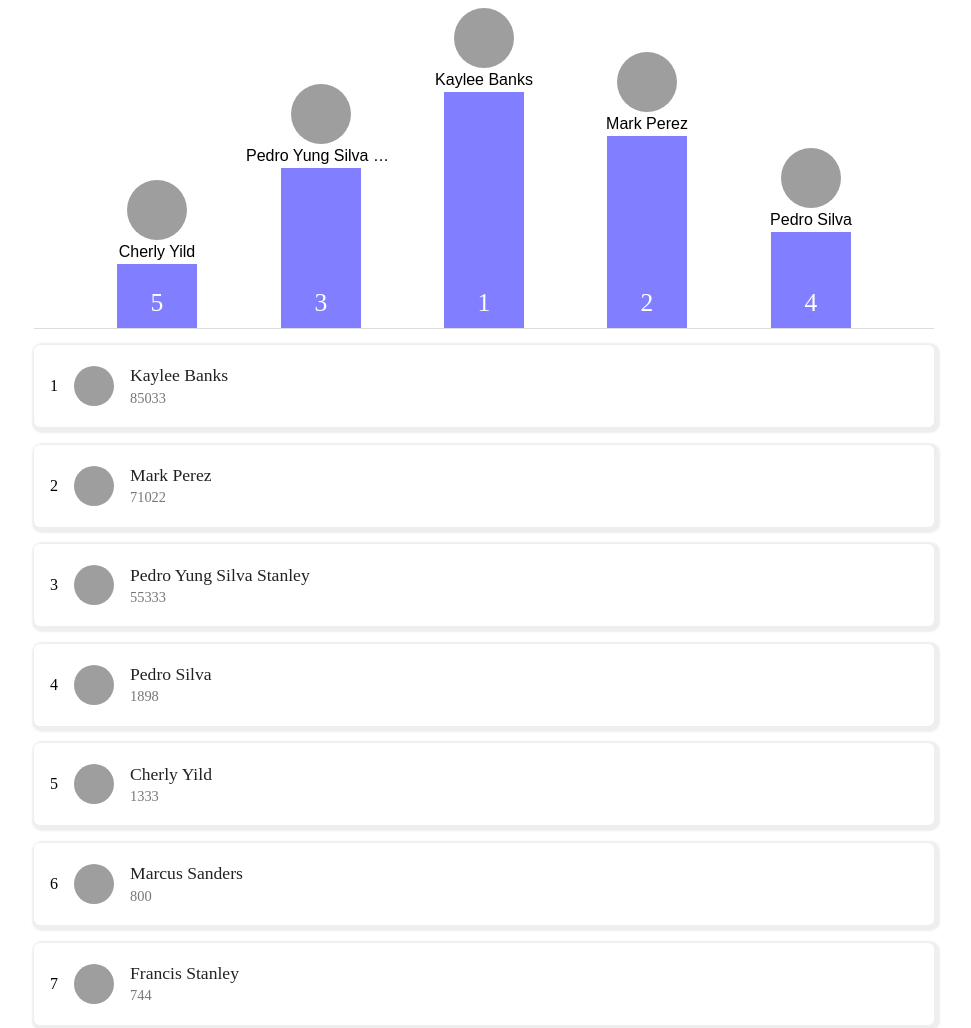
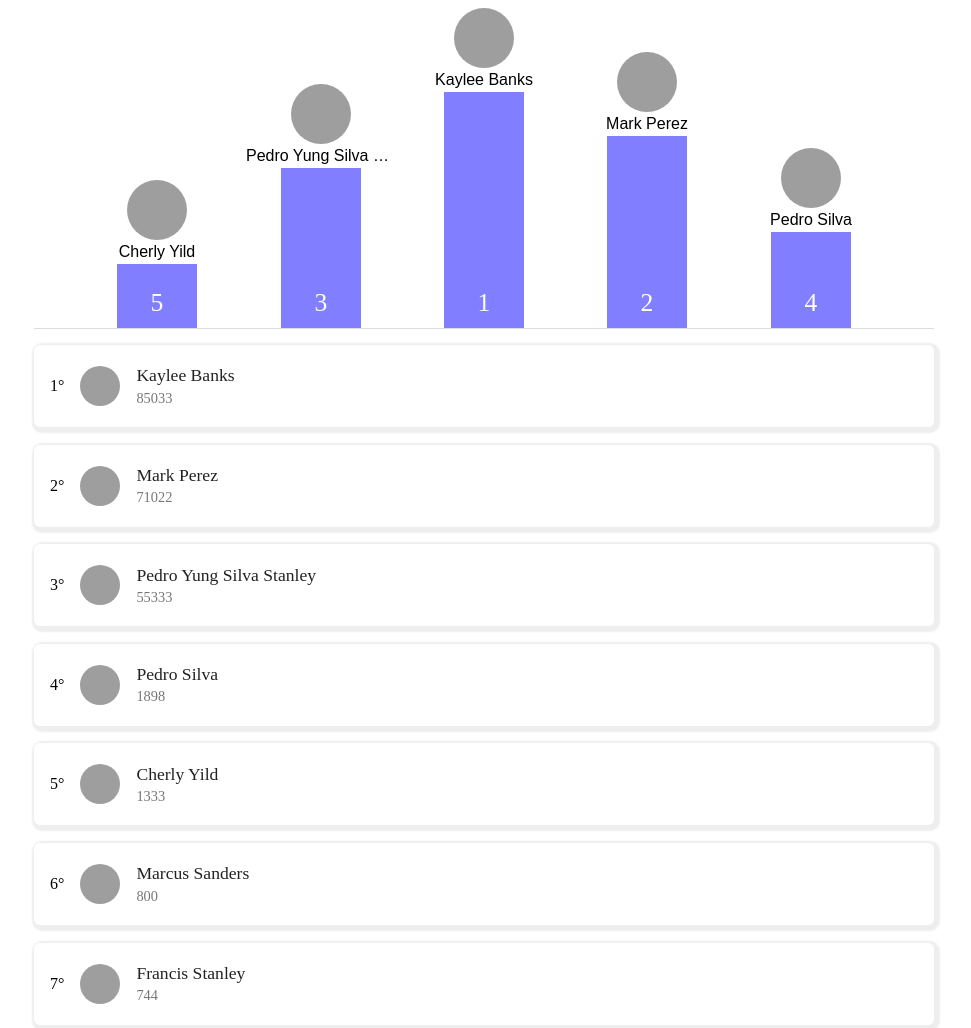
Before and after one commit to pvictorf/vanillajs_podium, a website built with Vite: page index.html in a window 1280 px wide. Shown: the top 1028 px of the page, without its empty margins (156-1127 px from the left). Built offline with nearby package versions, Linux system fonts and the light colour scheme; grey boxes are pictures that could not be loaded.

Commit message:
Order Json

```diff
--- a/assets/css/podium.css
+++ b/assets/css/podium.css
@@ -112,7 +112,7 @@
 
 /* Animations */
  .scale-in-ver-bottom {
-	animation: scale-in-ver-bottom 1.1s cubic-bezier(0.250, 0.460, 0.450, 0.940) both;
+	animation: scale-in-ver-bottom 1s cubic-bezier(0.250, 0.460, 0.450, 0.940) both;
 }
 
  @keyframes scale-in-ver-bottom {
--- a/assets/js/podium.js
+++ b/assets/js/podium.js
@@ -5,6 +5,20 @@ export async function fetchPodium() {
   const json = await res.json()
 
   return json;
+}
+
+
+export function draw(json) {
+  const data = json.sort((a, b) => a.position - b.position)
+
+  const podiumRender = $$('#podium-render')
+  const rankingRender = $$('#ranking-render')
+
+  const podium = orderPodium(data.filter(({position}) => position >= 1 && position <= 5));
+  podiumRender.innerHTML = podium.map(p => podiumTemplate(p)).join('');
+
+  const ranking = data;
+  rankingRender.innerHTML = ranking.map(r => rankingTemplate(r)).join('');
 }
 
 function orderPodium(podium) {
@@ -16,17 +30,15 @@ function orderPodium(podium) {
   return order;
 }
 
-export function draw(data) {
-  const podiumRender = $$('#podium-render')
-  const rankingRender = $$('#ranking-render')
-
-  const podium = orderPodium(data.filter(({position}) => position >= 1 && position <= 5));
-  podiumRender.innerHTML = podium.map(p => podiumTemplate(p)).join('');
-
-  const ranking = data;
-  rankingRender.innerHTML = ranking.map(r => rankingTemplate(r)).join('');
-}
-
+function suffixNth(d) {
+  if (d > 3 && d < 21) return 'th';
+  switch (d % 10) {
+      case 1:  return "st";
+      case 2:  return "nd";
+      case 3:  return "rd";
+      default: return "th";
+  }
+};
 
 function podiumTemplate(podium) {
   const barSize = {
@@ -51,7 +63,7 @@ function podiumTemplate(podium) {
 function rankingTemplate(raking) {
   return `
   <div class="ranking fade-in">
-    <p class="ranking_position">${raking.position}</p>
+    <p class="ranking_position">${raking.position}°</p>
     <img class="ranking_avatar" src="${raking.avatar}" onerror="this.onerror=null;this.src='./assets/images/no-image.svg'"/>
     <div class="raking_info">
       <p class="ranking_name">${raking.name}</p>
--- a/utils/podiumdb.json
+++ b/utils/podiumdb.json
@@ -1,12 +1,4 @@
 [
-  {
-    "id": 1,
-    "name": "Kaylee Banks",
-    "position": 1,
-    "points": 85033,
-    "avatar": "https://randomuser.me/api/portraits/women/66.jpg"
-  },
-
   {
     "id": 2,
     "name": "Mark Perez",
@@ -22,11 +14,11 @@
     "avatar": "https://randomuser.me/api/portraits/men/26.jpg"
   },
   {
-    "id": 4,
-    "name": "Pedro Silva",
-    "position": 4,
-    "points": 1898,
-    "avatar": "https://randomuser.me/api/portraits/men/21.jpg"
+    "id": 1,
+    "name": "Kaylee Banks",
+    "position": 1,
+    "points": 85033,
+    "avatar": "https://randomuser.me/api/portraits/women/66.jpg"
   },
   {
     "id": 5,
@@ -48,5 +40,12 @@
     "position": 7,
     "points": 744,
     "avatar": "https://randomuser.me/api/portraits/men/68.jpg"
+  },
+  {
+    "id": 4,
+    "name": "Pedro Silva",
+    "position": 4,
+    "points": 1898,
+    "avatar": "https://randomuser.me/api/portraits/men/21.jpg"
   }
 ]
```
